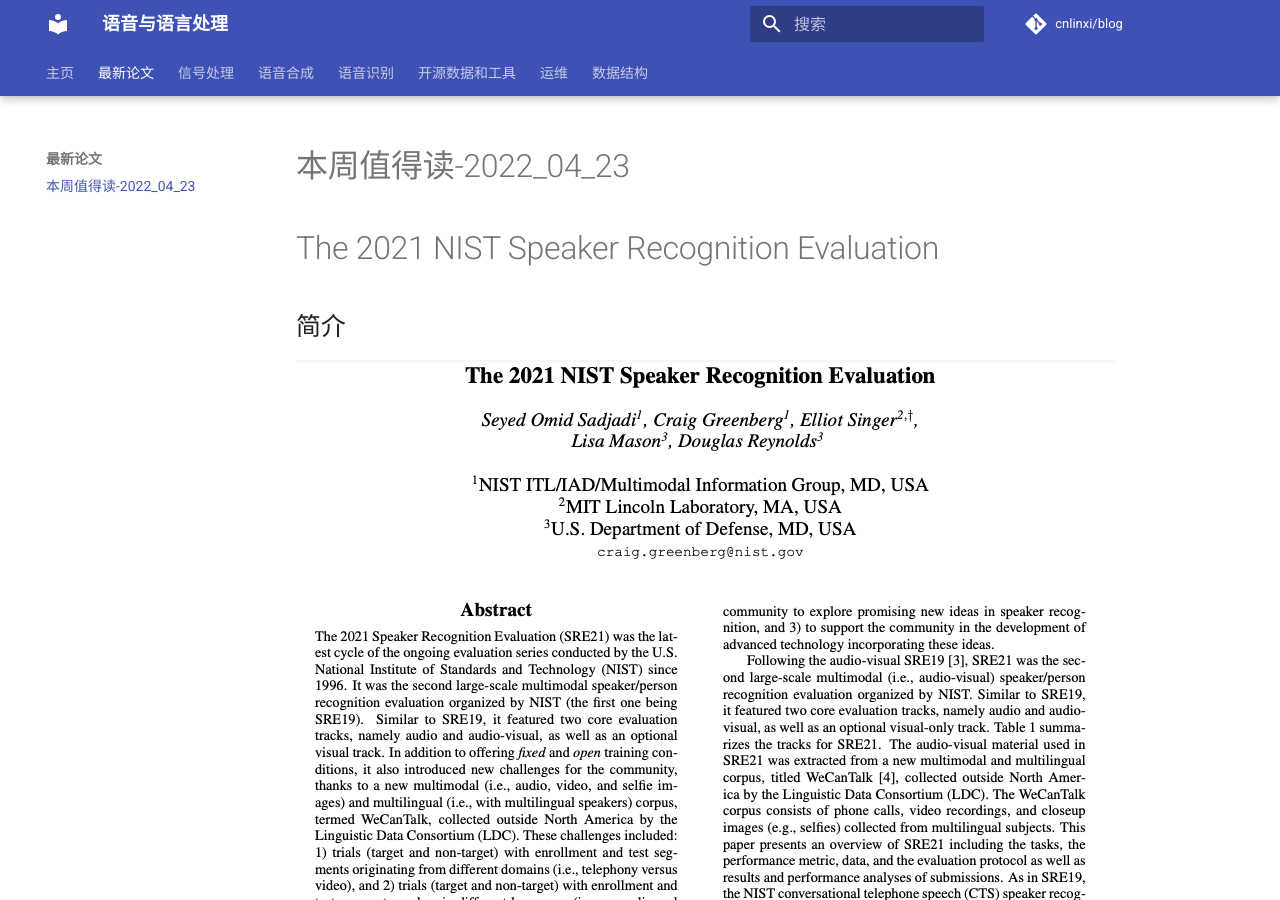
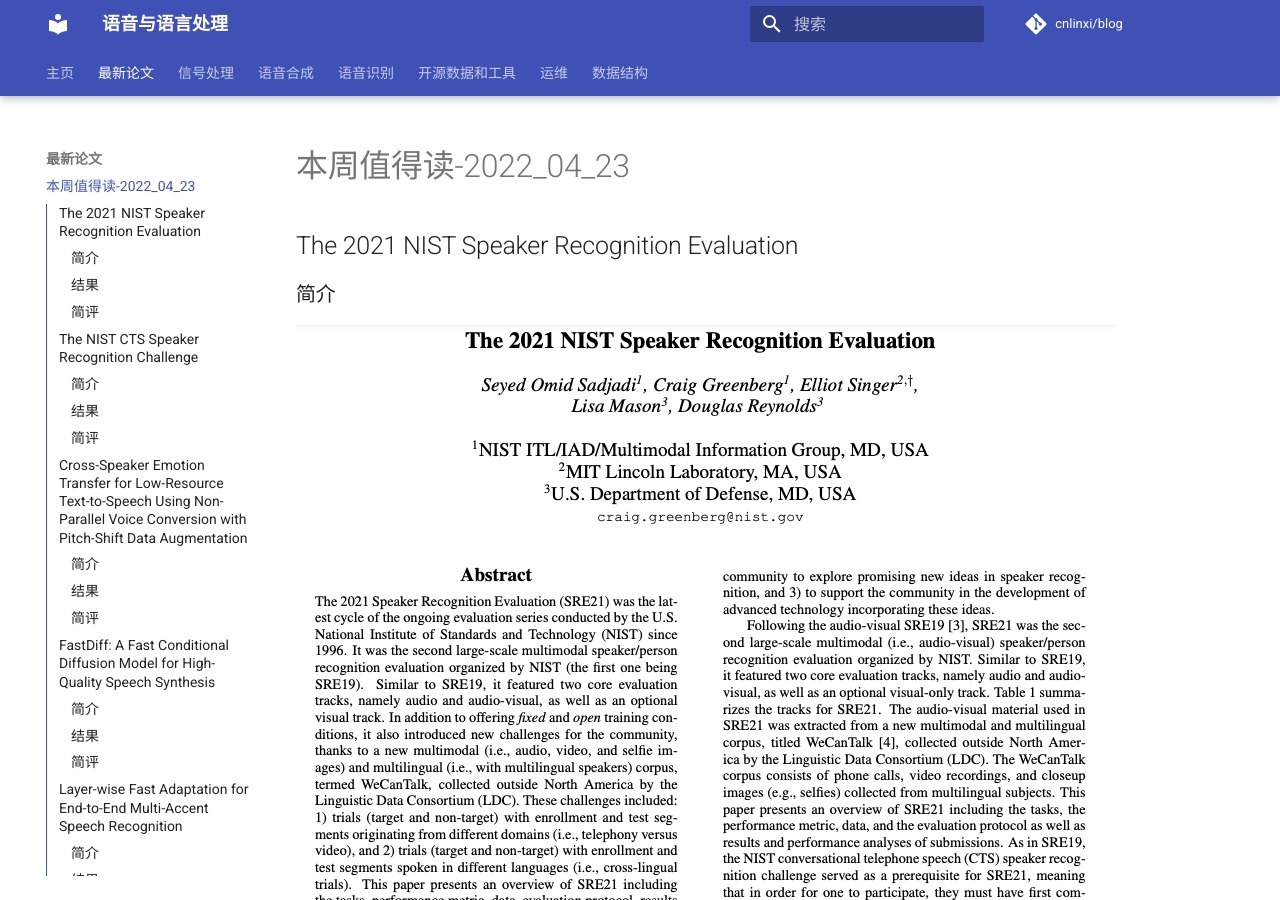
Before and after one commit to cnlinxi/blog, an MkDocs documentation site: the page built from docs/paper/本周值得读_2022_04_23.md, in a window 1280 px wide and 900 px high. Built offline with MkDocs 1.6.1 and Material for MkDocs 9.7.7, drawn with Linux system fonts in a browser that asks for light colours; comment, search, counter and statistics services are not loaded.

Commit message:
update(paper):更新最新论文

```diff
--- a/docs/paper/本周值得读_2022_04_23.md
+++ b/docs/paper/本周值得读_2022_04_23.md
@@ -1,31 +1,32 @@
 # 本周值得读-2022_04_23
 
-# The 2021 NIST Speaker Recognition Evaluation
+## The 2021 NIST Speaker Recognition Evaluation
 
-## 简介
+### 简介
 
 ![](attachments/Pasted%20image%2020220423212532.png)
 
-## 结果
+### 结果
 
 ![](attachments/Pasted%20image%2020220423214522.png)
+
 ![](attachments/Pasted%20image%2020220423213817.png)
 
 ![](attachments/Pasted%20image%2020220423213846.png)
 
-## 简评
+### 简评
 
 - 介绍说话人识别比赛SRE21
 - 大规模多模态说话人识别比赛：The 2021 Speaker Recognition Evaluation (SRE21)和SRE19
 - 语音-视觉融合模型显著优于仅语音/仅视觉的系统；最优语音/人脸的识别性能相当；度量损失+复杂神经网络+数据增强+长语料微调显著提升语音识别的表现。
 
-# The NIST CTS Speaker Recognition Challenge
+## The NIST CTS Speaker Recognition Challenge
 
-## 简介
+### 简介
 
 ![](attachments/Pasted%20image%2020220423214124.png)
 
-## 结果
+### 结果
 
 ![](attachments/Pasted%20image%2020220423214409.png)
 ![](attachments/Pasted%20image%2020220423214428.png)
@@ -33,33 +34,33 @@
 ![](attachments/Pasted%20image%2020220423214436.png)
 
 
-## 简评
+### 简评
 
 介绍电话对话语音（ Conversational Telephone Speech，CTS）说话人识别比赛。
 
-# Cross-Speaker Emotion Transfer for Low-Resource Text-to-Speech Using Non-Parallel Voice Conversion with Pitch-Shift Data Augmentation
+## Cross-Speaker Emotion Transfer for Low-Resource Text-to-Speech Using Non-Parallel Voice Conversion with Pitch-Shift Data Augmentation
 
-## 简介
+### 简介
 ![](attachments/Pasted%20image%2020220423214808.png)
 
-## 结果
+### 结果
 
 ![](attachments/Pasted%20image%2020220423215310.png)
 
 ![](attachments/Pasted%20image%2020220423215321.png)
 
-## 简评
+### 简评
 
 - 低资源跨说话人情感迁移语音合成，主要途径是数据增强
 - 样音：https://ryojerky.github.io/demo_vc-tts-ps/，效果还不错，工程性质比较强
 
-# FastDiff: A Fast Conditional Diffusion Model for High-Quality Speech Synthesis
+## FastDiff: A Fast Conditional Diffusion Model for High-Quality Speech Synthesis
 
-# 简介
+### 简介
 
 ![](attachments/Pasted%20image%2020220423222353.png)
 
-## 结果
+### 结果
 
 ![](attachments/Pasted%20image%2020220423223333.png)
 
@@ -68,19 +69,19 @@
 
 ![](attachments/Pasted%20image%2020220423223524.png)
 
-## 简评
+### 简评
 
 - 基于概率扩散模型的语音合成，堆叠不同感受野模式时间感知的局部卷积，以建模可变条件的长时依赖，加入噪音计划预测器（noise schedule predictor），不需要梅尔频谱等中间声学特征，完全端到端的语音合成模型。
 - 样音地址：https://fastdiff.github.io/。样音上确实还不错，沙哑的情况变少了，特别是未见说话人合成上优势明显。
 - 值得研究的语音合成论文，最近概率扩散模型在语音合成上较为火热。
 
-# Layer-wise Fast Adaptation for End-to-End Multi-Accent Speech Recognition
+## Layer-wise Fast Adaptation for End-to-End Multi-Accent Speech Recognition
 
-## 简介
+### 简介
 
 ![](attachments/Pasted%20image%2020220423223748.png)
 
-## 结果
+### 结果
 
 ![](attachments/Pasted%20image%2020220423224223.png)
 
@@ -92,46 +93,46 @@
 
 ![](attachments/Pasted%20image%2020220423224425.png)
 
-## 简评
+### 简评
 
 研究语音识别中的口音问题。引入口音自适应结构，输入一个句子，该结构提取对应的口音信息。在AESRC2020口音数据集和Librispeech上，获得WER12%和10%的相对提升。
 
-# Clotho-AQA: A Crowdsourced Dataset for Audio Question Answering
+## Clotho-AQA: A Crowdsourced Dataset for Audio Question Answering
 
-## 简介
+### 简介
 
 ![](attachments/Pasted%20image%2020220423224841.png)
 
-## 结果
+### 结果
 
 ![](attachments/Pasted%20image%2020220423225125.png)
 
-## 简评
+### 简评
 
 语音问答数据集。包括1991条15到30秒的音频，每条语音设置了6个回答。地址：https://zenodo.org/record/6473207
 
-# Exploring Continuous Integrate-and-Fire for Adaptive Simultaneous Speech Translation
+## Exploring Continuous Integrate-and-Fire for Adaptive Simultaneous Speech Translation
 
-## 简介
+### 简介
 
 ![](attachments/Pasted%20image%2020220423225301.png)
 
-## 结果
+### 结果
 ![](attachments/Pasted%20image%2020220423230521.png)
 
 ![](attachments/Pasted%20image%2020220423230552.png)
 
-## 简评
+### 简评
 
 连续语音翻译（Simultaneous speech translation，SimulST），难点：流式模式下，在尚未获得完整输入之前就开始翻译出对应语音。SimulST通常包括两个结构：整合语音信息的预决策（pre-decision）结构，决定读或写的结构。该文针对预决策，提出连续整合和输出（the Continuous Integrateand-Fire，CIF），计算更简单，延迟更小，长句合成更好。
 
-# Improving Self-Supervised Speech Representations by Disentangling Speakers
+## Improving Self-Supervised Speech Representations by Disentangling Speakers
 
-## 简介
+### 简介
 
 ![](attachments/Pasted%20image%2020220423230840.png)
 
-## 结果
+### 结果
 
 ![](attachments/Pasted%20image%2020220423231328.png)
 
@@ -142,34 +143,34 @@
 
 ![](attachments/Pasted%20image%2020220423231509.png)
 
-## 简评
+### 简评
 
 通过解耦说话人提升自监督语音表示，该工作是HuBERT的改进。
 
-# An Investigation of Monotonic Transducers for Large-Scale Automatic Speech Recognition
+## An Investigation of Monotonic Transducers for Large-Scale Automatic Speech Recognition
 
-## 简介
+### 简介
 
 ![](attachments/Pasted%20image%2020220423231737.png)
 
-## 结果
+### 结果
 
 ![](attachments/Pasted%20image%2020220423232350.png)
 
 ![](attachments/Pasted%20image%2020220423232418.png)
 
 ![](attachments/Pasted%20image%2020220423232452.png)
-## 简评
+### 简评
 
 Meta工作，通过联合LAS训练，或者利用RNN-T初始化参数，MonoRNN-T和CTC-T的表现持平甚至优于RNN-T。
 
-# Time Domain Adversarial Voice Conversion for ADD 2022
+## Time Domain Adversarial Voice Conversion for ADD 2022
 
-## 简介
+### 简介
 
 ![](attachments/Pasted%20image%2020220423232558.png)
 
-## 结果
+### 结果
 
 ![](attachments/Pasted%20image%2020220423232912.png)
 ![](attachments/Pasted%20image%2020220423232937.png)
@@ -177,33 +178,33 @@ Meta工作，通过联合LAS训练，或者利用RNN-T初始化参数，MonoRNN-
 
 ![](attachments/Pasted%20image%2020220423233033.png)
 
-## 简述
+### 简述
 
 贝壳在ADD 2022（Audio Deep Synthesis Detection Challenge）比赛中提出的语音转换模型。
 
-# On the Locality of Attention in Direct Speech Translation
+## On the Locality of Attention in Direct Speech Translation
 
-## 简介
+### 简介
 
 ![](attachments/Pasted%20image%2020220423233207.png)
 
-## 结果
+### 结果
 
 ![](attachments/Pasted%20image%2020220423233718.png)
 
 ![](attachments/Pasted%20image%2020220423233658.png)
 
-## 简评
+### 简评
 
 语音翻译，提出了一种局部有效注意力机制替换Transformer中的标准自注意力机制。
 
-# Blockwise Streaming Transformer for Spoken Language Understanding and Simultaneous Speech Translation
+## Blockwise Streaming Transformer for Spoken Language Understanding and Simultaneous Speech Translation
 
-## 简介
+### 简介
 
 ![](attachments/Pasted%20image%2020220423233936.png)
 
-## 结果
+### 结果
 
 ![](attachments/Pasted%20image%2020220423234240.png)
 
@@ -215,79 +216,79 @@ Meta工作，通过联合LAS训练，或者利用RNN-T初始化参数，MonoRNN-
 
 ![](attachments/Pasted%20image%2020220423234447.png)
 
-## 简评
+### 简评
 
 针对语言理解（Spoken Language Understanding，SLU）和语音翻译（Speech Translation，ST）任务，提出了块状流式Transformer。
 
-# Self Supervised Adversarial Domain Adaptation for Cross-Corpus and Cross-Language Speech Emotion Recognition
+## Self Supervised Adversarial Domain Adaptation for Cross-Corpus and Cross-Language Speech Emotion Recognition
 
-## 简介
+### 简介
 
 ![](attachments/Pasted%20image%2020220423234646.png)
 
-## 结果
+### 结果
 
 ![](attachments/Pasted%20image%2020220423234725.png)
 
 ![](attachments/Pasted%20image%2020220423234749.png)
 
-## 简评
+### 简评
 
 自监督语音情感识别。
 
-# Extracting Targeted Training Data from ASR Models, and How to Mitigate It
+## Extracting Targeted Training Data from ASR Models, and How to Mitigate It
 
-## 简介
+### 简介
 
 ![](attachments/Pasted%20image%2020220423235015.png)
 
-## 结果
+### 结果
 
 ![](attachments/Pasted%20image%2020220423235314.png)
 
-## 简评
+### 简评
 
 谷歌工作，防止ASR模型训练过程中导致的数据泄露。
 
-# Advances in Thunder Sound Synthesis
+## Advances in Thunder Sound Synthesis
 
-# 简介
+### 简介
 
 ![](attachments/Pasted%20image%2020220423235511.png)
 
-## 结果
+### 结果
 
 ![](attachments/Pasted%20image%2020220423235558.png)
 
-## 简评
+### 简评
 
 雷声、爆炸声生成。https://github.com/bineferg/thunder-synthesis
 
-# Improving Rare Word Recognition with LM-aware MWER Training
+## Improving Rare Word Recognition with LM-aware MWER Training
 
-## 简介
+### 简介
 
 ![](attachments/Pasted%20image%2020220423235722.png)
 
-## 结果
+### 结果
 
 ![](attachments/Pasted%20image%2020220423235745.png)
 
-## 简评
+### 简评
 
 谷歌工作，提升语音识别中的罕见词识别准确率，将语言模型引入语音识别声学模型的训练过程中。
 
-# Applying Feature Underspecified Lexicon Phonological Features in Multilingual Text-to-Speech
+## Applying Feature Underspecified Lexicon Phonological Features in Multilingual Text-to-Speech
 
-## 简介
+### 简介
 
 ![](attachments/Pasted%20image%2020220424000126.png)
 
-## 结果
+### 结果
 
 ![](attachments/Pasted%20image%2020220424000318.png)
 
-## 简评
+### 简评
 
 - 多语种语音合成中的文本前端特征设计。
 - 样音效果不行，https://congzhang365.github.io/feature_tts/
```
